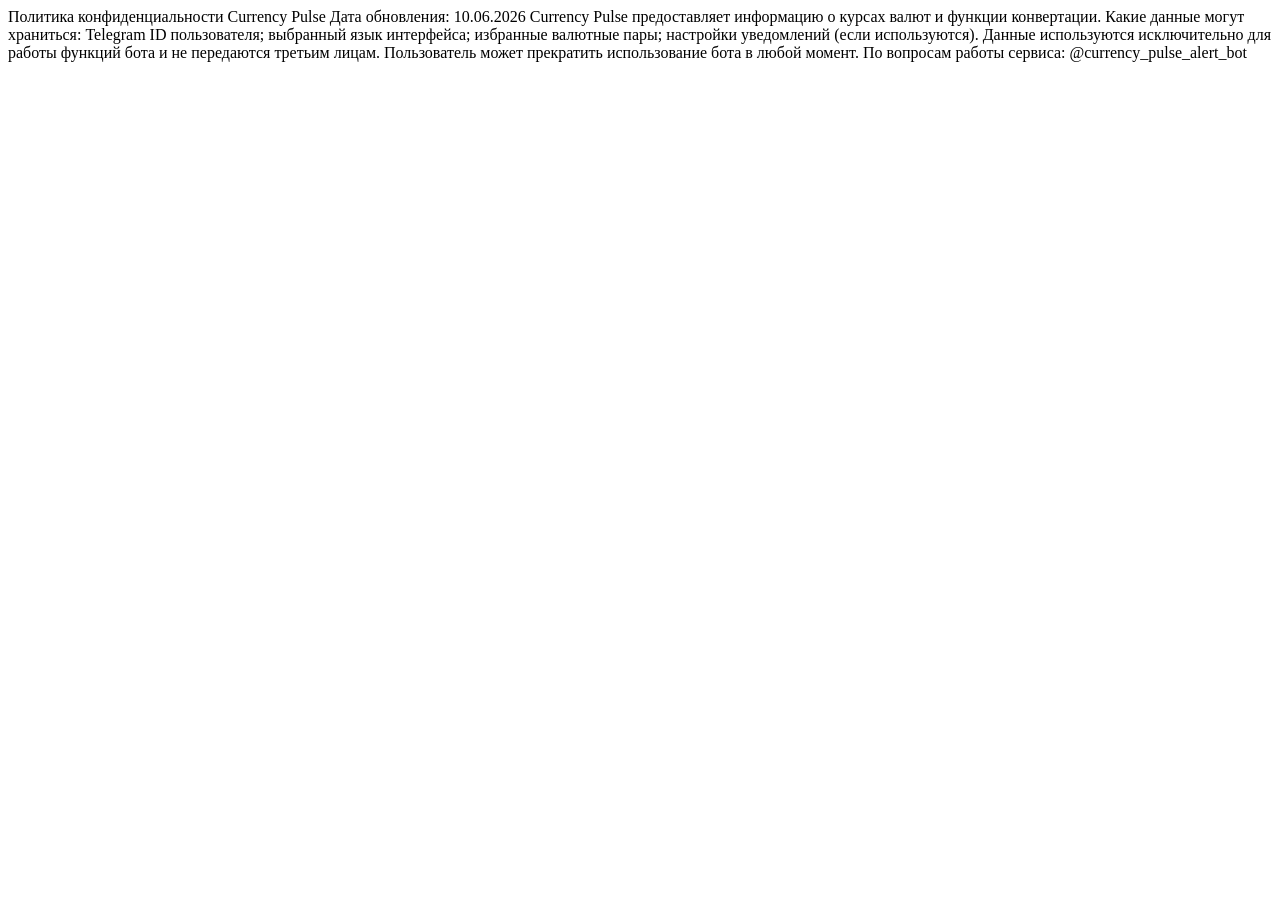
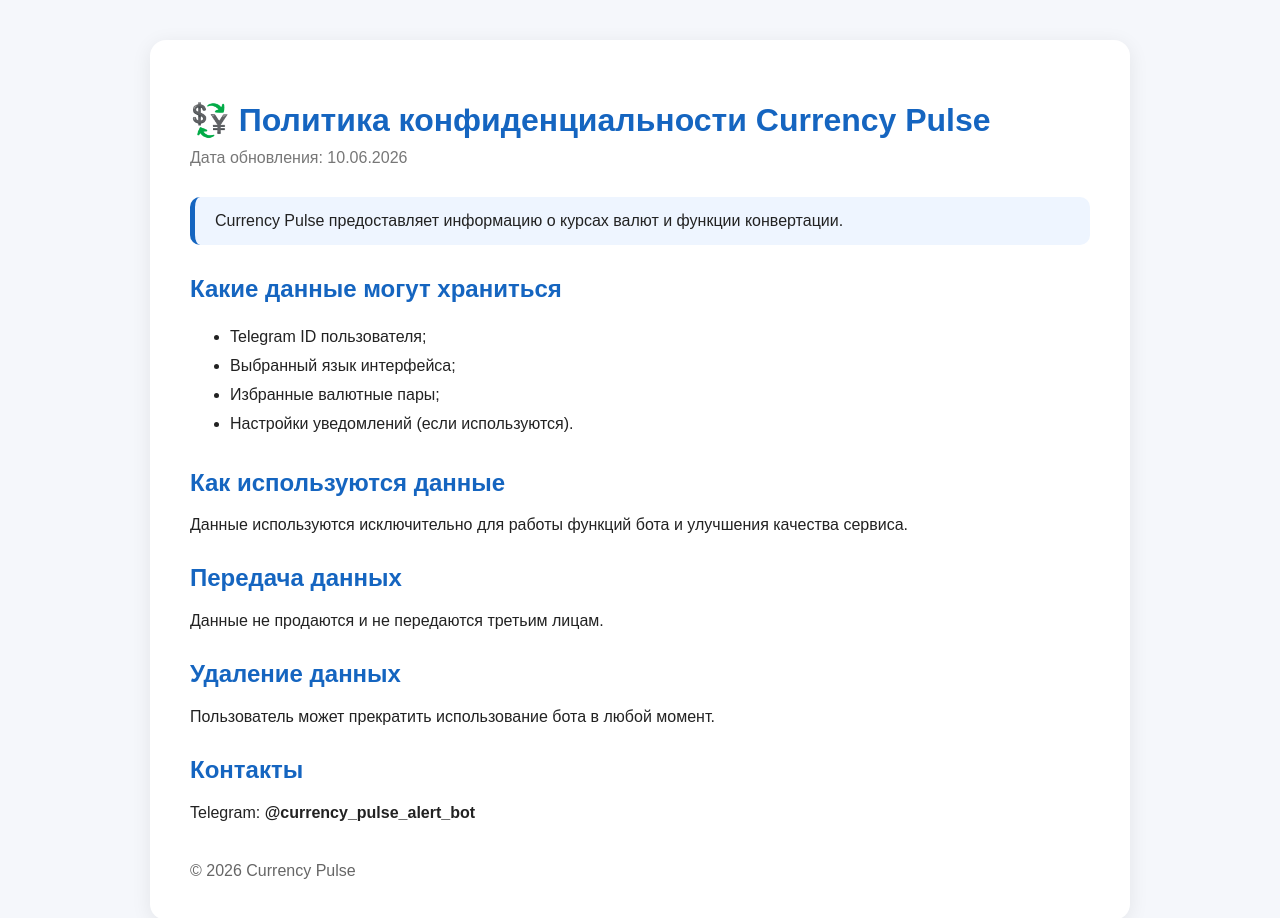
Before and after one commit to khmarenko-tech/GitHub-Pages, a plain HTML site: page privacy.html in a window 1280 px wide. Before the commit the page ends 800 px from the top, so only its background shows below. Drawn offline with Linux system fonts and the light colour scheme.

Commit message:
Update privacy.html

```diff
--- a/privacy.html
+++ b/privacy.html
@@ -1,19 +1,114 @@
-Политика конфиденциальности Currency Pulse
+<!DOCTYPE html>
+<html lang="ru">
+<head>
+<meta charset="UTF-8">
+<meta name="viewport" content="width=device-width, initial-scale=1.0">
+<title>Currency Pulse — Политика конфиденциальности</title>
 
+<style>
+body{
+    background:#f5f7fb;
+    font-family:Arial, Helvetica, sans-serif;
+    margin:0;
+    padding:40px 20px;
+    color:#222;
+}
+
+.container{
+    max-width:900px;
+    margin:auto;
+    background:white;
+    padding:40px;
+    border-radius:16px;
+    box-shadow:0 4px 20px rgba(0,0,0,.08);
+}
+
+h1{
+    color:#1565c0;
+    margin-bottom:10px;
+}
+
+.date{
+    color:#777;
+    margin-bottom:30px;
+}
+
+.card{
+    background:#eef5ff;
+    border-left:5px solid #1565c0;
+    padding:15px 20px;
+    border-radius:10px;
+    margin-bottom:25px;
+}
+
+h2{
+    margin-top:30px;
+    color:#1565c0;
+}
+
+ul{
+    line-height:1.8;
+}
+
+.footer{
+    margin-top:40px;
+    color:#666;
+}
+</style>
+</head>
+
+<body>
+
+<div class="container">
+
+<h1>💱 Политика конфиденциальности Currency Pulse</h1>
+
+<div class="date">
 Дата обновления: 10.06.2026
+</div>
 
+<div class="card">
 Currency Pulse предоставляет информацию о курсах валют и функции конвертации.
+</div>
 
-Какие данные могут храниться:
+<h2>Какие данные могут храниться</h2>
 
-Telegram ID пользователя;
-выбранный язык интерфейса;
-избранные валютные пары;
-настройки уведомлений (если используются).
+<ul>
+<li>Telegram ID пользователя;</li>
+<li>Выбранный язык интерфейса;</li>
+<li>Избранные валютные пары;</li>
+<li>Настройки уведомлений (если используются).</li>
+</ul>
 
-Данные используются исключительно для работы функций бота и не передаются третьим лицам.
+<h2>Как используются данные</h2>
 
+<p>
+Данные используются исключительно для работы функций бота и улучшения качества сервиса.
+</p>
+
+<h2>Передача данных</h2>
+
+<p>
+Данные не продаются и не передаются третьим лицам.
+</p>
+
+<h2>Удаление данных</h2>
+
+<p>
 Пользователь может прекратить использование бота в любой момент.
+</p>
 
-По вопросам работы сервиса:
-@currency_pulse_alert_bot
+<h2>Контакты</h2>
+
+<p>
+Telegram: <strong>@currency_pulse_alert_bot</strong>
+</p>
+
+<div class="footer">
+© 2026 Currency Pulse
+</div>
+
+</div>
+
+</body>
+</html>
```
